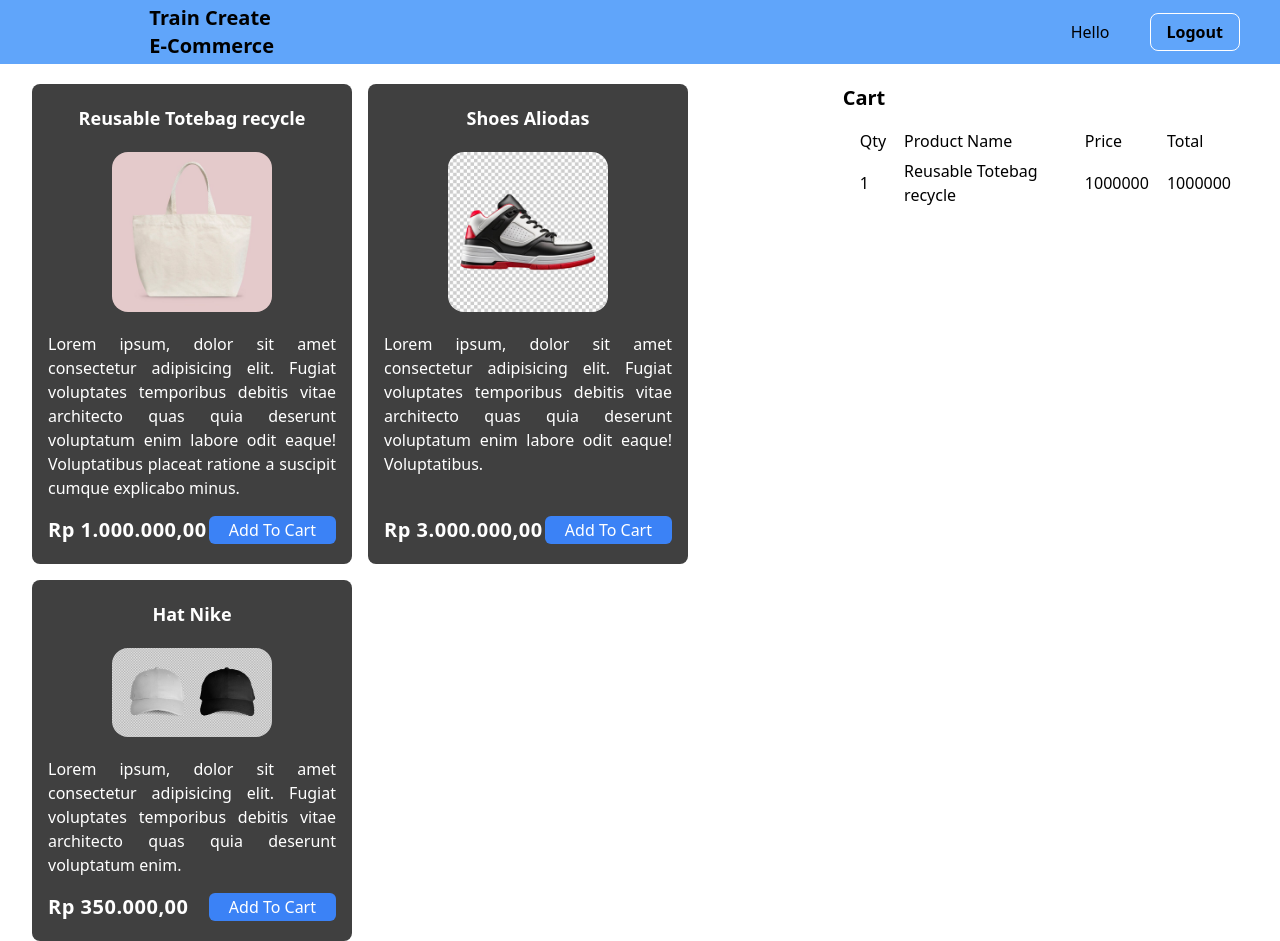
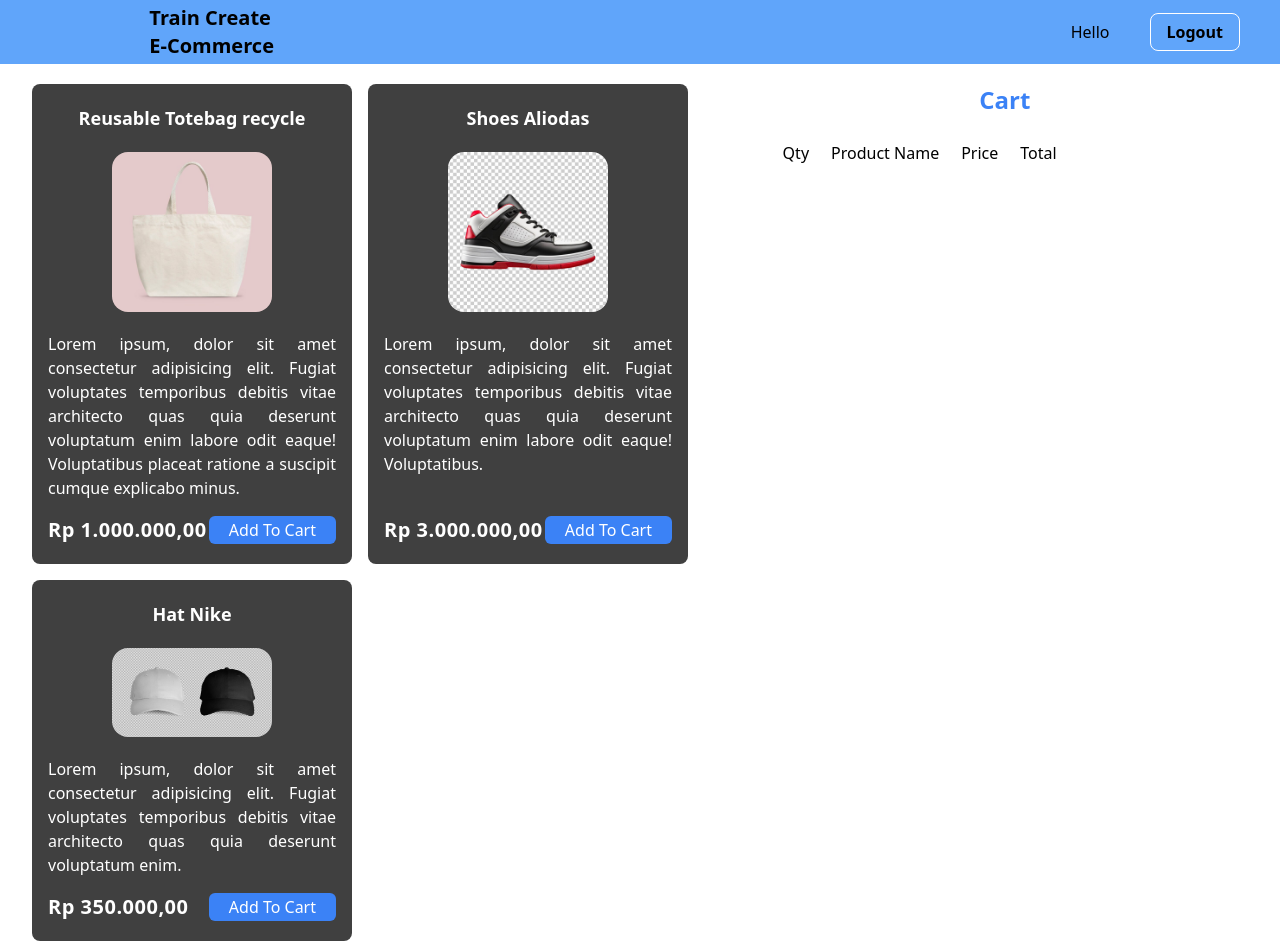
Before and after one commit to GaluhPncWirs/e-commerce_React_js, a React (Vite) app: page /products in a window 1280 px wide. Built offline with nearby package versions, Linux system fonts and the light colour scheme.

Commit message:
menambahkan fungsi harga produk

```diff
--- a/src/pages/products.jsx
+++ b/src/pages/products.jsx
@@ -7,7 +7,6 @@ import { useState } from "react";
 export default function Products() {
   const products = [
     {
-      key: Math.random() * 100,
       id: 1,
       title: "Reusable Totebag recycle",
       image: reusableBag,
@@ -15,7 +14,6 @@ export default function Products() {
       price: 1000000,
     },
     {
-      key: Math.random() * 100,
       id: 2,
       title: "Shoes Aliodas",
       image: shoesAliodas,
@@ -23,7 +21,6 @@ export default function Products() {
       price: 3000000,
     },
     {
-      key: Math.random() * 100,
       id: 3,
       title: "Hat Nike",
       image: hat,
@@ -32,23 +29,27 @@ export default function Products() {
     },
   ];
 
-  const [cart, setCart] = useState([
-    {
-      key: Math.random() * 20,
-      id: 1,
-      qty: 1,
-    },
-  ]);
+  const [cart, setCart] = useState([]);
+  const [clicked, setClicked] = useState(false);
 
   function handleAddToCart(id) {
+    setClicked(true);
+    if (cart.find((item) => item.id === id)) {
+      setCart(
+        cart.map((barang) =>
+          barang.id === id ? { ...barang, qty: barang.qty + 1 } : barang
+        )
+      );
+    } else {
       setCart([
         ...cart,
         {
-        key: Math.random() * 20,
+          key: Math.random() * 100,
           id: id,
           qty: 1,
         },
       ]);
+    }
   }
 
   function handleLogout() {
@@ -79,10 +80,10 @@ export default function Products() {
       </div>
       <div className="w-[95%] mx-auto">
         <div className="flex justify-between mt-5">
-          <div className="w-full basis-2/3">
+          <div className="w-full basis-3/5">
             <div className="flex flex-wrap gap-4">
               {products.map((product) => (
-                <CardProduct key={product.key}>
+                <CardProduct key={product.id}>
                   <CardProduct.Header
                     title={product.title}
                     image={product.image}
@@ -97,9 +98,11 @@ export default function Products() {
               ))}
             </div>
           </div>
-          <div className="basis-1/3">
-            <h1 className="text-xl font-semibold mb-3">Cart</h1>
-            <table className="text-left table-auto border-separate border-spacing-x-4 border-spacing-y-1">
+          <div className="basis-2/5">
+            <h1 className="text-2xl font-semibold mb-5 text-center text-blue-500">
+              Cart
+            </h1>
+            <table className="text-left table-auto border-separate border-spacing-x-5 border-spacing-y-1">
               <thead>
                 <tr>
                   <td>Qty</td>
@@ -115,18 +118,40 @@ export default function Products() {
                   );
                   return (
                     <tr key={item.key}>
-                      <td>{item.id}</td>
+                      <td>{item.qty}</td>
                       <td>{product.title}</td>
-                      <td>{product.price}</td>
-                      <td>{item.qty * product.price}</td>
+                      <td>
+                        {product.price.toLocaleString("id-ID", {
+                          style: "currency",
+                          currency: "IDR",
+                        })}
+                      </td>
+                      <td>
+                        {(item.qty * product.price).toLocaleString("id-ID", {
+                          style: "currency",
+                          currency: "IDR",
+                        })}
+                      </td>
                     </tr>
                   );
                 })}
               </tbody>
             </table>
+            {clicked && (
+              <div className="relative bg-slate-900">
+                <span className="absolute top-0 text-sm mt-1">
+                  Total All Price =
+                </span>
+                <hr className="border-black border-b w-full mt-1" />
+              </div>
+            )}
           </div>
         </div>
       </div>
     </>
   );
 }
+
+// ${
+//   !clicked ? `invisible` : `visible`
+// }
```
Lines whose indentation alone changed are shown as unchanged.
